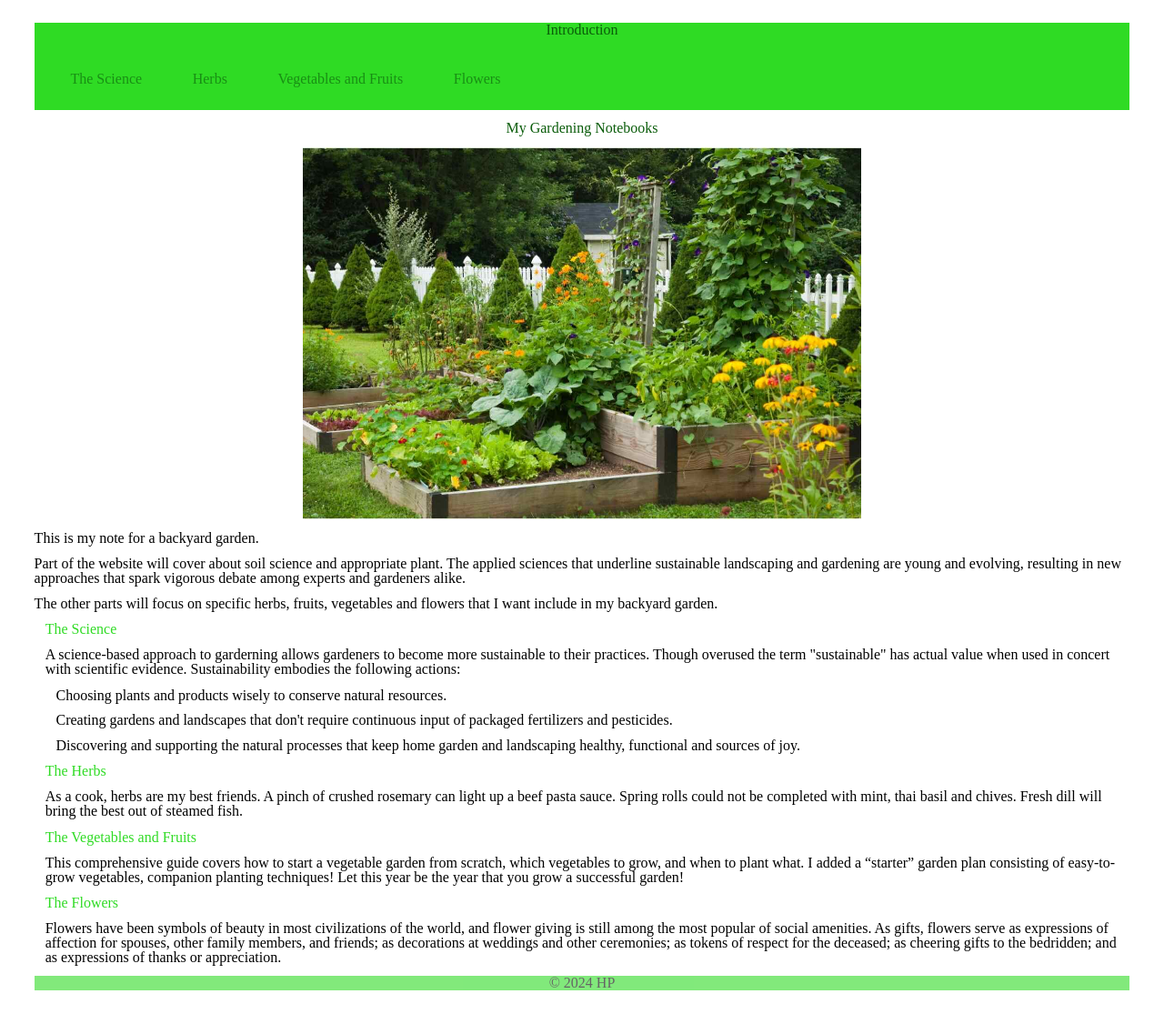
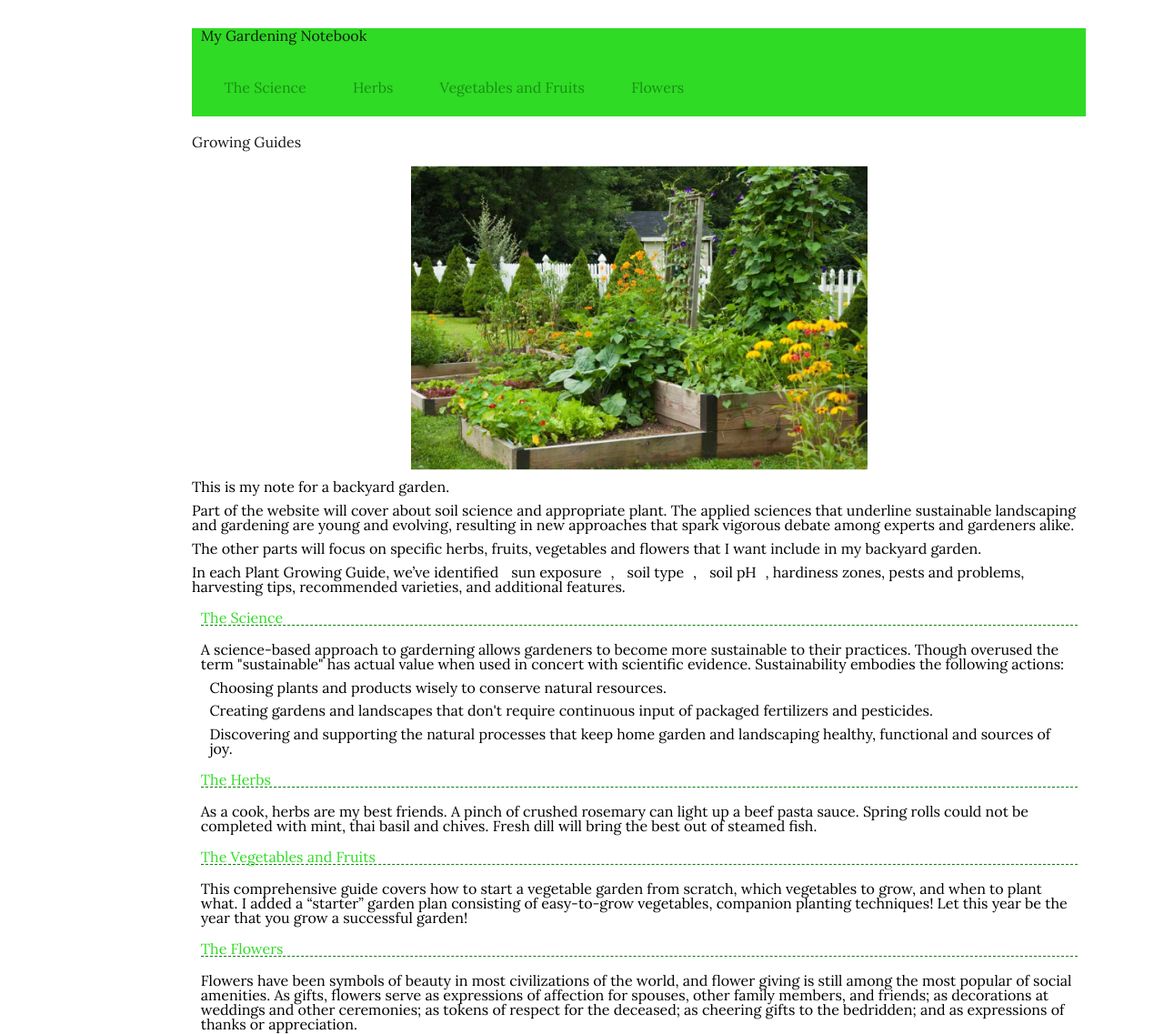
Before and after one commit to phamthuhuong91/Gardening, a plain HTML site: page index.html in a window 1280 px wide. Shown: the top 1137 px of the page at 91% size. Before the commit the page ends 1115 px from the top, so only its background shows below. Drawn offline with Linux system fonts and the light colour scheme; a script that the page names is missing.

Commit message:
test formatting

```diff
--- a/index.html
+++ b/index.html
@@ -3,15 +3,18 @@
   <head>
     <meta charset="UTF-8">
     <meta name="viewport" content="width=device-width, initial-scale=1.0">
+    <title>My Gardening Notebook</title>
     <meta http-equiv="X-UA-Compatible" content="ie=edge">
-    <title>My Gardening Notebook</title>
-    <link rel="stylesheet" href="./style.css">
-    <link rel="stylesheet" href="./reset.css">
+    <link rel="preconnect" href="https://fonts.googleapis.com">
+    <link rel="preconnect" href="https://fonts.gstatic.com" crossorigin>
+    <link href="https://fonts.googleapis.com/css2?family=Lora:ital,wght@0,400..700;1,400..700&display=swap" rel="stylesheet">
+    <link rel="stylesheet" href="reset.css">
+    <link rel="stylesheet" href="style.css">
   </head>
 
   <body>
     <header id = "header_color">
-      <h1>Introduction</h1>
+      <h1> My Gardening Notebook </h1>
       <nav>
         <a href="https://phamthuhuong91.github.io/reading-notes/">The Science</a>
         <a href="https://phamthuhuong91.github.io/reading-notes/102/lab1">Herbs</a>
@@ -23,7 +26,7 @@
 <script src="java.js"></script>
 
     <main>
-      <h1> My Gardening Notebooks </h1>
+      <h2> Growing Guides </h2>
         <img  class="fit-picture"
             src="Introduction-Image01.jpg"
             alt="Backyard Garden"/>
@@ -31,9 +34,10 @@
       <p>This is my note for a backyard garden.</p>
       <p>Part of the website will cover about soil science and appropriate plant. The applied sciences that underline sustainable landscaping and gardening are young and evolving, resulting in new approaches that spark vigorous debate among experts and gardeners alike.</p>
       <p> The other parts will focus on specific herbs, fruits, vegetables and flowers that I want include in my backyard garden. </p>
+      <p>In each Plant Growing Guide, we’ve identified <b>sun exposure</b>, <b>soil type</b>, <b>soil pH</b>, hardiness zones, pests and problems, harvesting tips, recommended varieties, and additional features. </p>
 
       <section>
-        <h2>The Science</h2>
+        <h3>The Science</h3>
         <p>A science-based approach to garderning allows gardeners to become more sustainable to their practices. Though overused the term "sustainable" has actual value when used in concert with scientific evidence. Sustainability embodies the following actions:</p>
         <ul>
           <li>Choosing plants and products wisely to conserve natural resources.</li>
@@ -43,17 +47,17 @@
       </section>
 
       <section>
-        <h2>The Herbs</h2>
+        <h3>The Herbs</h3>
         <p>As a cook, herbs are my best friends. A pinch of crushed rosemary can light up a beef pasta sauce. Spring rolls could not be completed with mint, thai basil and chives. Fresh dill will bring the best out of steamed fish.</p>
       </section>
 
       <section>
-        <h2>The Vegetables and Fruits</h2>
+        <h3>The Vegetables and Fruits</h3>
         <p>This comprehensive guide covers how to start a vegetable garden from scratch, which vegetables to grow, and when to plant what. I added a “starter” garden plan consisting of easy-to-grow vegetables, companion planting techniques! Let this year be the year that you grow a successful garden!</p>
       </section>
 
       <section>
-        <h2>The Flowers</h2>
+        <h3>The Flowers</h3>
         <p>Flowers have been symbols of beauty in most civilizations of the world, and flower giving is still among the most popular of social amenities. As gifts, flowers serve as expressions of affection for spouses, other family members, and friends; as decorations at weddings and other ceremonies; as tokens of respect for the deceased; as cheering gifts to the bedridden; and as expressions of thanks or appreciation.</p>
       </section>
     </main>
--- a/java.js
+++ /dev/null
@@ -1,4 +0,0 @@
-  function changeBackground(){
-  let color = document.getElementById('color_value').value;
-  document.getElementById('header_color').style.backgroundColor = color;
-}
--- a/style.css
+++ b/style.css
@@ -1,18 +1,24 @@
+.lora-<uniquifier> {
+  font-family: "Lora", serif;
+  font-optical-sizing: auto;
+  font-weight: 400;
+  font-style: normal;
+}
+
 body {
   margin-left:15%;
   margin-right:5%;
-  font-family:'Trebuchet MS';
-
+  font-family:'Lora',Georgia,serif;
 }
 header {
   background-color: #2FDB24;
 }
 
-h1 {
-  color: rgb(10, 92, 10);
-  padding: 20px;
-  margin-bottom: 0px;
-  text-align: center;
+h1, h2, h3, h4, h5 {
+  letter-spacing: 0em;
+	color: #181616;
+	margin-top: 1.125rem;
+  margin-bottom: 1.125rem;
 }
 
 nav {
@@ -42,7 +48,7 @@ nav a:hover {
   width: 50%;
 }
 
-h2 {
+h3 {
   border-bottom: 0.5px dashed green;
   color: #2FDB24;
 }
```
